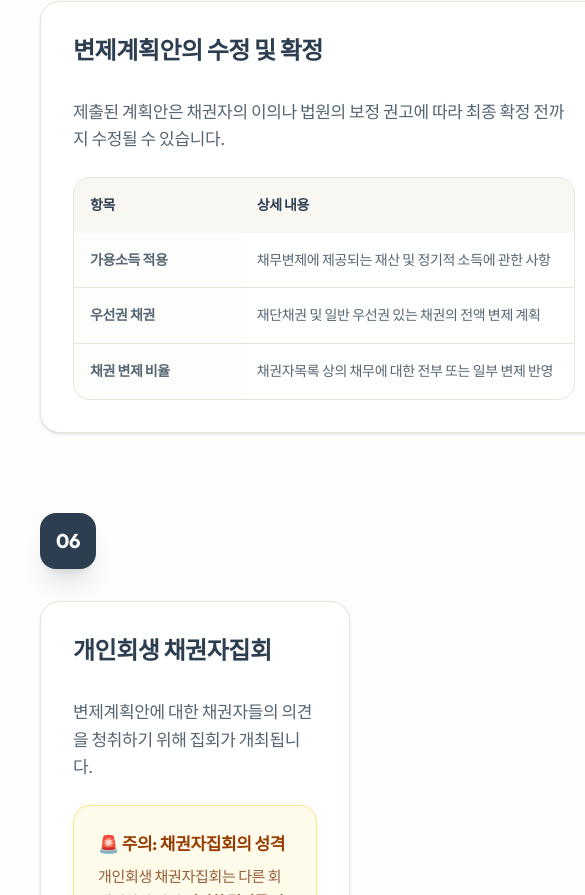
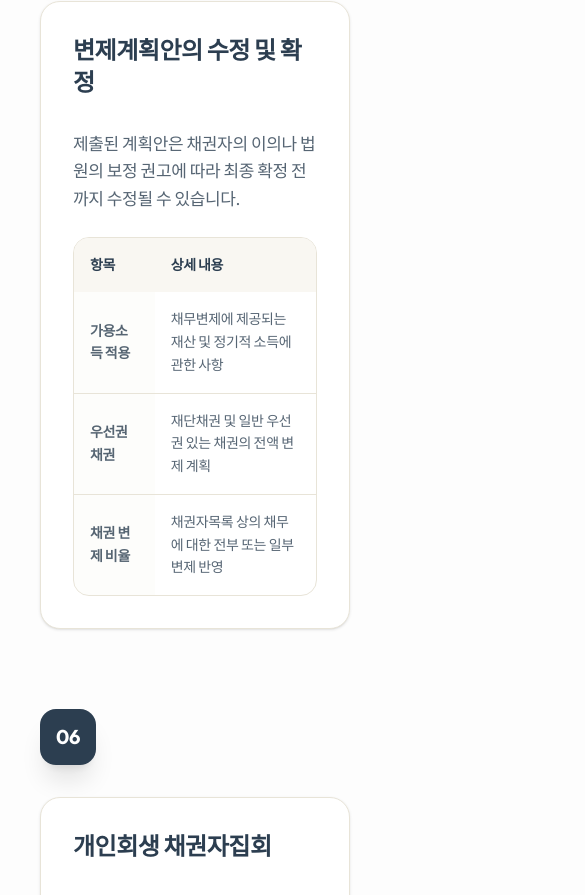
Before and after one commit to sonicp10/law_homepage1, a Next.js app: page /rehab/step in a window 390 px wide. Shown: the part 4589-5484 px from the top of the page, 585 px wide, since content can reach past the window. Built offline with nearby package versions, Linux system fonts and the light colour scheme; no server answers; the database is empty; a web font is replaced by a local one.

Commit message:
fix: resolve table overflow and vertically stack buttons on mobile for rehab step page

```diff
--- a/src/app/bankruptcy/step/page.tsx
+++ b/src/app/bankruptcy/step/page.tsx
@@ -266,10 +266,10 @@ export default function BankruptcyStepPage() {
             수많은 성공 사례를 보유한 김형근 사무소가 당신의 평범한 일상을 되찾아 드립니다.
           </p>
           <div className="flex flex-col sm:flex-row justify-center gap-4">
-            <Link href="/qna/phone" className="px-10 py-4 bg-[var(--secondary)] text-[var(--primary)] font-black rounded-full hover:scale-105 transition-all shadow-lg flex items-center justify-center">
+            <Link href="/qna/phone" className="w-full sm:w-auto px-10 py-4 bg-[var(--secondary)] text-[var(--primary)] font-black rounded-full hover:scale-105 transition-all shadow-lg flex items-center justify-center whitespace-nowrap">
               전화상담 신청하기
             </Link>
-            <Link href="/s_story/bankruptcy" className="px-10 py-4 bg-white/10 text-white font-black rounded-full border border-white/20 hover:bg-white/20 transition-all flex items-center justify-center">
+            <Link href="/s_story/bankruptcy" className="w-full sm:w-auto px-10 py-4 bg-white/10 text-white font-black rounded-full border border-white/20 hover:bg-white/20 transition-all flex items-center justify-center whitespace-nowrap">
               성공 사례 보기
             </Link>
           </div>
--- a/src/app/rehab/step/page.tsx
+++ b/src/app/rehab/step/page.tsx
@@ -136,8 +136,8 @@ export default function RehabStepPage() {
         <Card index="05" title="변제계획안의 수정 및 확정">
           <p>제출된 계획안은 채권자의 이의나 법원의 보정 권고에 따라 최종 확정 전까지 수정될 수 있습니다.</p>
           <div className="mt-6 overflow-x-auto rounded-2xl border border-[var(--border)]">
-            <table className="w-full min-w-[500px] text-left text-[14px]">
-              <thead className="bg-[var(--surface)] text-[var(--primary)] whitespace-nowrap">
+            <table className="w-full text-left text-[14px]">
+              <thead className="bg-[var(--surface)] text-[var(--primary)] break-keep">
                 <tr>
                   <th className="p-4 font-black">항목</th>
                   <th className="p-4 font-black">상세 내용</th>
@@ -221,11 +221,11 @@ export default function RehabStepPage() {
             법적 기준과 실무적 노하우를 결합하여 의뢰인에게 가장 유리한 변제 안을 도출해 드립니다.
             지금 바로 무료 상담을 신청하세요.
           </p>
-          <div className="flex justify-center gap-4">
-            <Link href="/qna/phone" className="px-8 py-4 bg-[var(--secondary)] text-white font-black rounded-full hover:scale-105 transition-all shadow-lg text-center flex items-center justify-center">
+          <div className="flex flex-col sm:flex-row justify-center gap-4">
+            <Link href="/qna/phone" className="w-full sm:w-auto px-8 py-4 bg-[var(--secondary)] text-white font-black rounded-full hover:scale-105 transition-all shadow-lg text-center flex items-center justify-center whitespace-nowrap">
               1:1 맞춤 상담 신청
             </Link>
-            <Link href="/s_story/rehab" className="px-8 py-4 bg-white/10 text-white font-black rounded-full border border-white/20 hover:bg-white/20 transition-all text-center flex items-center justify-center">
+            <Link href="/s_story/rehab" className="w-full sm:w-auto px-8 py-4 bg-white/10 text-white font-black rounded-full border border-white/20 hover:bg-white/20 transition-all text-center flex items-center justify-center whitespace-nowrap">
               성공 사례 보기
             </Link>
           </div>
```
